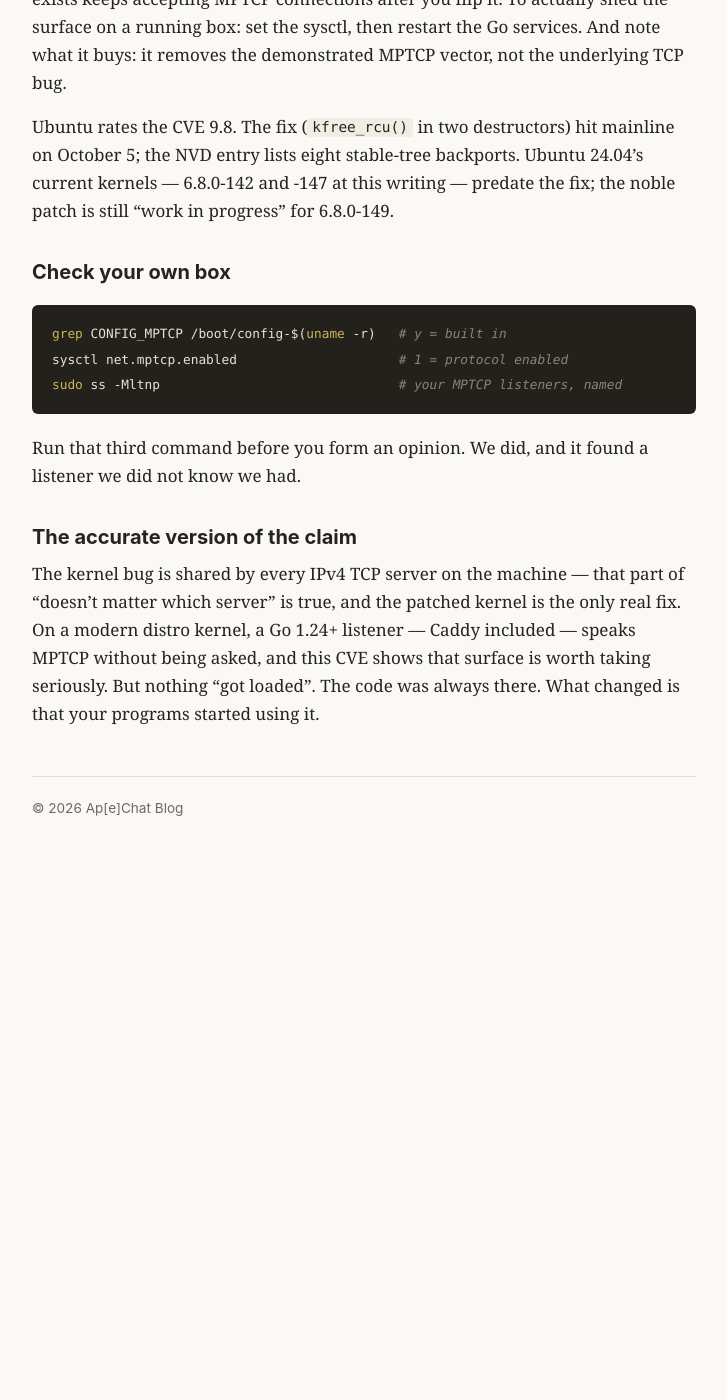
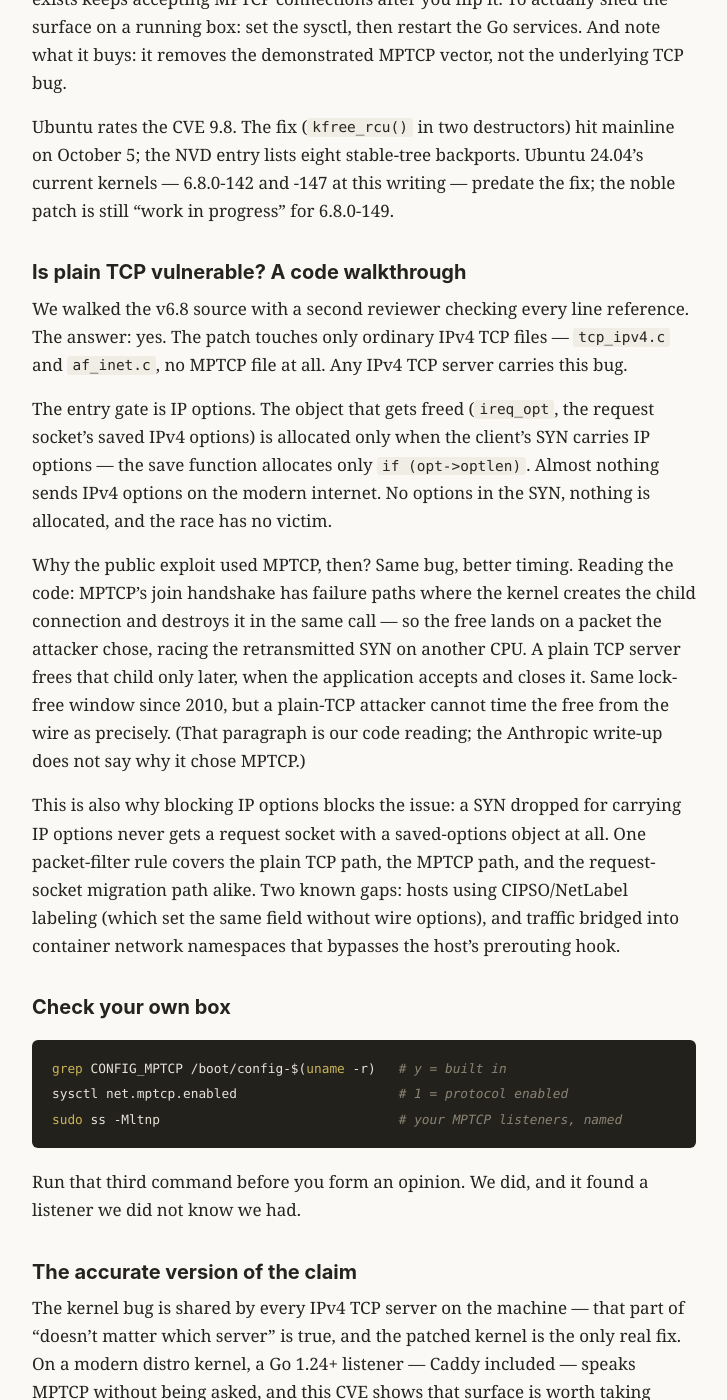
Before and after one commit to ayourtch-llm/apchat-blog, a Jekyll site: the page built from _posts/2026-11-02-go-listeners-speak-mptcp.md, in a window 1280 px wide and 1400 px high, scrolled down 2634 px. Shown: the whole window, without its empty margins (276-1003 px from the left). Built offline with Jekyll 4.4.1, drawn with Linux system fonts in a browser that asks for light colours; before the commit the page ends 3501 px from its top, so only the background shows below that.

Commit message:
post: plain-TCP + IP-options walkthrough section (joint mini+helper code walk, verified cites; MPTCP timing marked as our inference; nft-rule coverage + two gaps)
Co-Authored-By: Claude Opus 5.5 <noreply@anthropic.com>

````diff
--- a/_posts/2026-11-02-go-listeners-speak-mptcp.md
+++ b/_posts/2026-11-02-go-listeners-speak-mptcp.md
@@ -51,6 +51,16 @@ The sysctl has a trap worth knowing. `net.mptcp.enabled=0` is read when a socket
 
 Ubuntu rates the CVE 9.8. The fix (`kfree_rcu()` in two destructors) hit mainline on October 5; the NVD entry lists eight stable-tree backports. Ubuntu 24.04's current kernels — 6.8.0-142 and -147 at this writing — predate the fix; the noble patch is still "work in progress" for 6.8.0-149.
 
+## Is plain TCP vulnerable? A code walkthrough
+
+We walked the v6.8 source with a second reviewer checking every line reference. The answer: yes. The patch touches only ordinary IPv4 TCP files — `tcp_ipv4.c` and `af_inet.c`, no MPTCP file at all. Any IPv4 TCP server carries this bug.
+
+The entry gate is IP options. The object that gets freed (`ireq_opt`, the request socket's saved IPv4 options) is allocated only when the client's SYN carries IP options — the save function allocates only `if (opt->optlen)`. Almost nothing sends IPv4 options on the modern internet. No options in the SYN, nothing is allocated, and the race has no victim.
+
+Why the public exploit used MPTCP, then? Same bug, better timing. Reading the code: MPTCP's join handshake has failure paths where the kernel creates the child connection and destroys it in the same call — so the free lands on a packet the attacker chose, racing the retransmitted SYN on another CPU. A plain TCP server frees that child only later, when the application accepts and closes it. Same lock-free window since 2010, but a plain-TCP attacker cannot time the free from the wire as precisely. (That paragraph is our code reading; the Anthropic write-up does not say why it chose MPTCP.)
+
+This is also why blocking IP options blocks the issue: a SYN dropped for carrying IP options never gets a request socket with a saved-options object at all. One packet-filter rule covers the plain TCP path, the MPTCP path, and the request-socket migration path alike. Two known gaps: hosts using CIPSO/NetLabel labeling (which set the same field without wire options), and traffic bridged into container network namespaces that bypasses the host's prerouting hook.
+
 ## Check your own box
 
 ```sh
````
